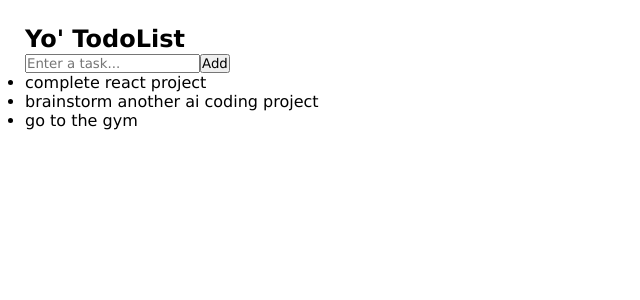
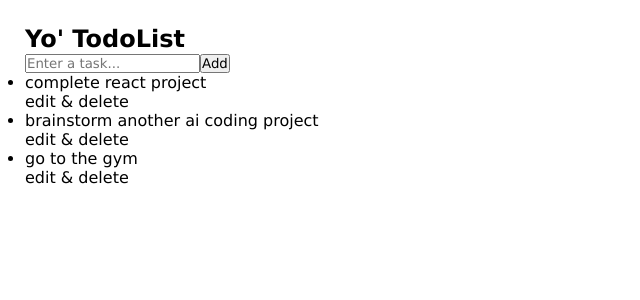
Before and after one commit to marvinraj/react-todo-app, a React (Vite) app: page / in a window 1280 px wide. Shown: the top 300 px of the page, without its empty margins (0-640 px from the left). Built offline with nearby package versions, Linux system fonts and the light colour scheme.

Commit message:
implemented card to display each task

```diff
--- a/src/components/TodoCard.jsx
+++ b/src/components/TodoCard.jsx
@@ -1,7 +1,14 @@
 import React from 'react'
 
-export default function TodoCard() {
+export default function TodoCard(props) {
+  // destructure children out of the props
+  const { children } = props
   return (
-    <div>TodoCard</div>
+    <li className="taskItem">
+      {children}
+      <div className="actionBox">
+        <p>edit & delete</p>
+      </div>
+    </li>
   )
 }
--- a/src/components/TodoList.jsx
+++ b/src/components/TodoList.jsx
@@ -1,4 +1,5 @@
 import React from 'react'
+import TodoCard from './TodoCard';
 
 export default function TodoList() {
   let tasks = [
@@ -10,9 +11,13 @@ export default function TodoList() {
 
   return (
     <ul className='tasks-container'>
-      {tasks.map((task, taskIndex) =>
-        <li className='task' key={taskIndex}>{task}</li>
-      )}
+      {tasks.map((task, taskIndex) => {
+        return(
+          <TodoCard key={taskIndex}>
+            <p>{task}</p>
+          </TodoCard>
+        )
+      })}
     </ul>
   )
 }
```
